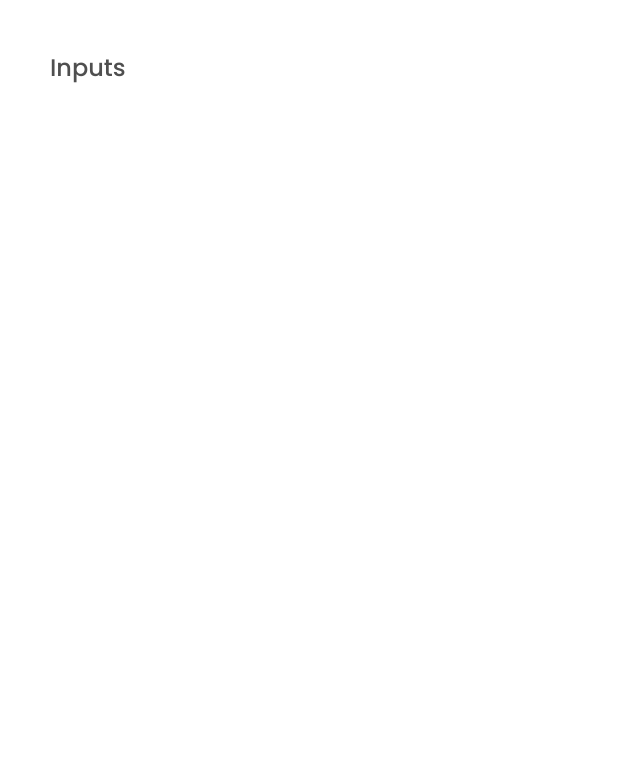
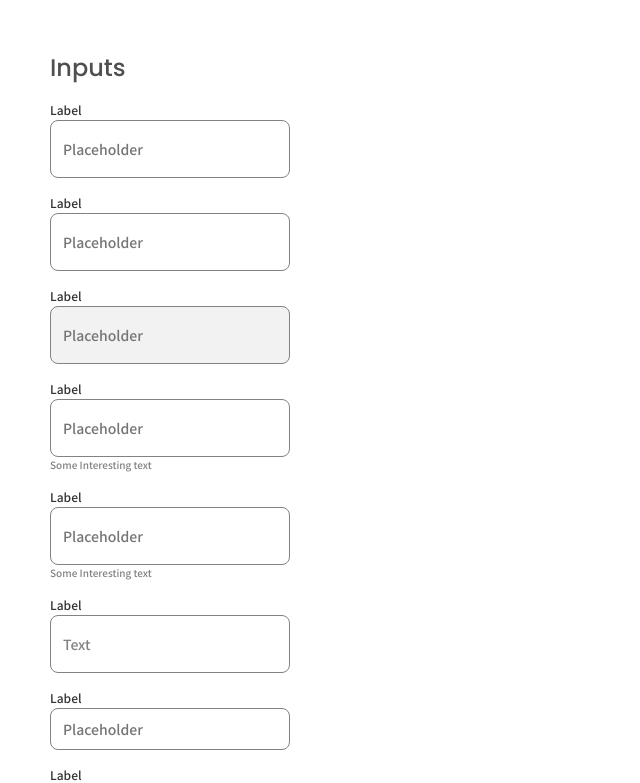
Before and after one commit to Manthan-Kuber/Input-Component-Library, a React (Create React App) app: page / in a window 1280 px wide. Shown: the top 783 px of the page, without its empty margins (0-640 px from the left). Built offline with nearby package versions, Linux system fonts and the light colour scheme.

Commit message:
80% done

```diff
--- a/src/App.js
+++ b/src/App.js
@@ -1,10 +1,24 @@
 import { Main } from "./App.styles";
+import Input from "./Components/Input/Input";
+import GlobalStyles from "./GlobalStyles";
 
 function App() {
   return (
     <>
+      <GlobalStyles />
       <Main>
         <h1>Inputs</h1>
+        <Input />
+        <Input error />
+        <Input disabled />
+        <Input helperText="Some Interesting text" />
+        <Input helperText="Some Interesting text" error />
+        <Input value='Text'/>
+        <Input size='sm'/>
+        <Input size='md'/>
+        <Input fullWidth />
+        <Input startIcon='search' />
+        <Input endIcon='lock' />
       </Main>
     </>
   );
--- a/src/Components/Input/Input.js
+++ b/src/Components/Input/Input.js
@@ -1,11 +1,30 @@
-import React from 'react'
+import React from "react";
+import { InputContainer, StyledInput } from "./Input.styles";
 
-const Input = () => {
+const Input = (props) => {
   return (
     <>
+      <InputContainer error={props.error}>
+        {props.startIcon ? (
+          <span class="material-icons">{props.startIcon}</span>
+        ) : null}
+        <label>{props.label || "Label"}</label>
+        <StyledInput
+          placeholder={props.placeholder || "Placeholder"}
+          type={props.type}
+          error={props.error}
+          fullWidth={props.fullWidth}
+          disabled={props.disabled}
+          value={props.value}
+          size={props.size}
+        />
+        {props.helperText ? <small>{props.helperText}</small> : null}
+        {props.endIcon ? (
+          <span class="material-icons">{props.endIcon}</span>
+        ) : null}
+      </InputContainer>
+    </>
+  );
+};
 
-    </>
-  )
-}
-
-export default Input
+export default Input;
--- a/src/Components/Input/Input.styles.js
+++ b/src/Components/Input/Input.styles.js
@@ -1 +1,73 @@
-import styled from 'styled-components'
+import styled, { css } from "styled-components";
+
+export const InputContainer = styled.div`
+  margin-top: 1.6rem;
+  max-width: 100%;
+
+  label {
+    font: 400 1.2rem "Noto Sans JP", sans-serif;
+    color: #333333;
+    display: block;
+    margin-block: 0.2rem;
+  }
+
+  small {
+    font: 400 1rem "Noto Sans JP", sans-serif;
+    color: #828282;
+    display: block;
+  }
+
+  &:focus-within {
+    & label,
+    & small {
+      color: #2962ff;
+    }
+  }
+
+  ${(props) =>
+    props.error &&
+    css`
+      &:focus-within {
+        & label,
+        & small {
+          color: #d32f2f;
+        }
+      }
+    `}
+`;
+
+export const StyledInput = styled.input`
+  padding: ${(props) => {
+    switch (props.size) {
+      case "sm":
+        return "1rem";
+      case "md":
+        return "1.8rem";
+      default:
+        return "1.8rem";
+    }
+  }} 1.2rem;
+  border-radius: 8px;
+  border: 1px solid ${(props) => props.color || "#828282"};
+  font: 500 1.4rem "Noto Sans Jp", sans-serif;
+  color: #828282;
+  outline: none;
+  width: ${(props) => props.fullWidth && "100%"};
+  max-width: 100%;
+
+
+  &:hover {
+    border-color: #333;
+  }
+
+  &:focus {
+    border-color: ${(props) => (props.error ? "#D32F2F" : "#2962ff")};
+  }
+
+  ${(props) =>
+    props.disabled &&
+    css`
+      pointer-events: none;
+      background-color: #f2f2f2;
+    `}
+`;
--- /dev/null
+++ b/src/GlobalStyles.js
@@ -0,0 +1,19 @@
+import { createGlobalStyle } from "styled-components";
+
+const GlobalStyles = createGlobalStyle`
+*,
+*::before,
+*::after {
+  margin: 0;
+  padding: 0;
+  -webkit-box-sizing: border-box;
+  -moz-box-sizing: border-box;
+  box-sizing: border-box;
+}
+
+html{
+  font-size: 62.5%;
+}
+`;
+
+export default GlobalStyles;
--- a/src/index.css
+++ /dev/null
@@ -1,27 +0,0 @@
-*,
-*::before,
-*::after {
-  margin: 0;
-  padding: 0;
-  -webkit-box-sizing: border-box;
-  -moz-box-sizing: border-box;
-  box-sizing: border-box;
-}
-
-html{
-  font-size: 62.5%;
-}
-
-body {
-  font-family: -apple-system, BlinkMacSystemFont, 'Segoe UI', 'Roboto', 'Oxygen',
-    'Ubuntu', 'Cantarell', 'Fira Sans', 'Droid Sans', 'Helvetica Neue',
-    sans-serif;
-  -webkit-font-smoothing: antialiased;
-  -moz-osx-font-smoothing: grayscale;
-  box-sizing: border-box;
-}
-
-code {
-  font-family: source-code-pro, Menlo, Monaco, Consolas, 'Courier New',
-    monospace;
-}
--- a/src/index.js
+++ b/src/index.js
@@ -1,6 +1,5 @@
 import React from 'react';
 import ReactDOM from 'react-dom';
-import './index.css';
 import App from './App';
 import reportWebVitals from './reportWebVitals';
 
```
